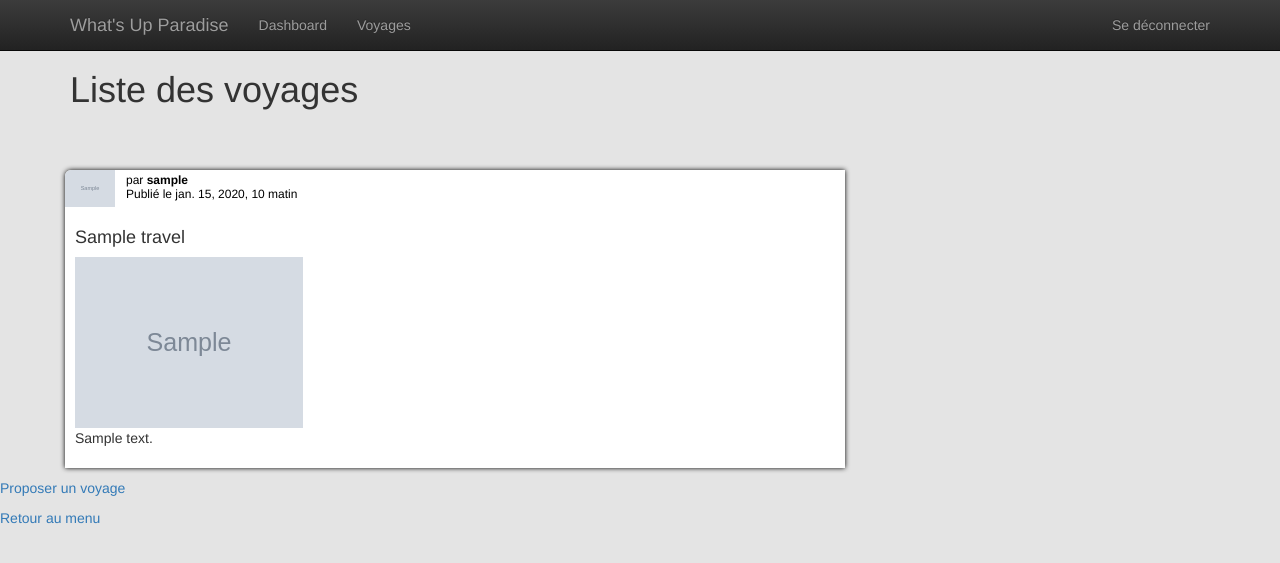
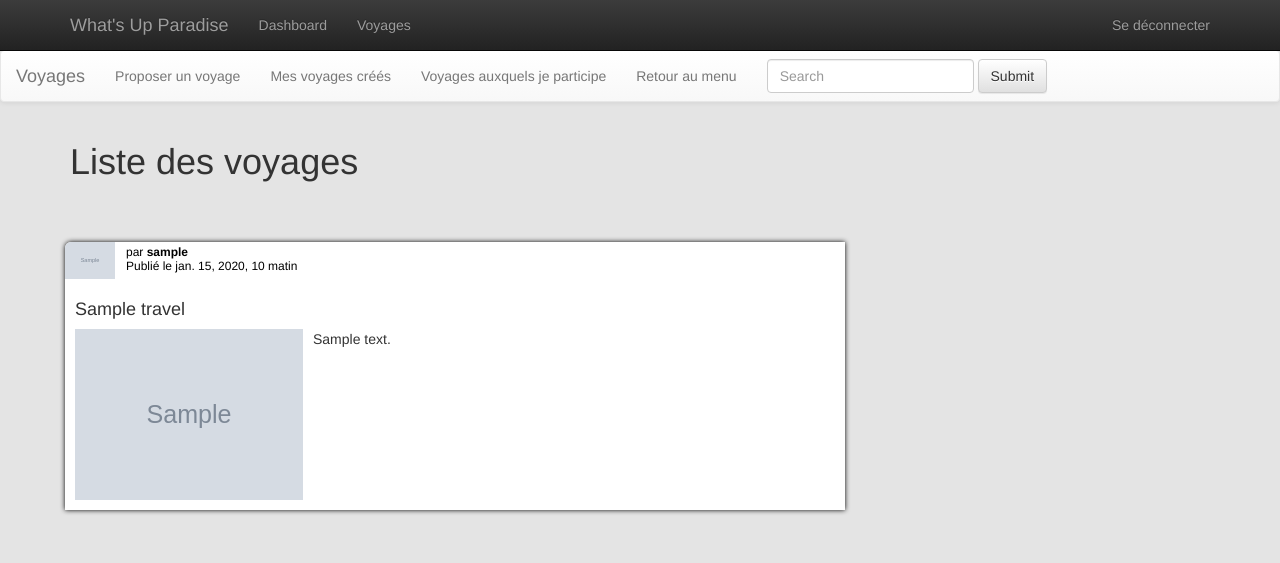
Before and after one commit to julien-monniot/PaaS-Website, a Django app: page /travel/ in a window 1280 px wide. Shown: the top 563 px of the page. Run offline with Django 3.2, Linux system fonts and the light colour scheme; a user stored in the database is signed in; tables that the repository leaves empty hold one stand-in row (values such as "Sample post"); grey boxes marked "Sample" are stand-in pictures; some libraries are stand-ins or nearby versions.

Commit message:
2nd menu(thematique) in travels

```diff
--- a/static/css/global.css
+++ b/static/css/global.css
@@ -72,14 +72,16 @@ body {
   background-color: white;
 }
 .publication-content-text{
-  display: inline-block;
   word-wrap: break-word;
-  text-align: justify;
+  text-align: justify;s
 }
 
 
 .publication-content-image{
   width: 30%;
+  min-width: 200px;
+  float: left;
+  margin-right: 10px;
 }
 
 .dashboard-action-button{
--- a/templates/base.html
+++ b/templates/base.html
@@ -3,9 +3,9 @@
     <head>
         <title>WUP</title>
         <script src="https://ajax.googleapis.com/ajax/libs/jquery/1.11.1/jquery.min.js"></script>
-        <link rel="stylesheet" href="https://maxcdn.bootstrapcdn.com/bootstrap/3.3.6/css/bootstrap.min.css" integrity="sha512-dTfge/zgoMYpP7QbHy4gWMEGsbsdZeCXz7irItjcC3sPUFtf0kuFbDz/ixG7ArTxmDjLXDmezHubeNikyKGVyQ==" crossorigin="anonymous">
-        <link rel="stylesheet" href="https://maxcdn.bootstrapcdn.com/bootstrap/3.3.6/css/bootstrap-theme.min.css" integrity="sha384-aUGj/X2zp5rLCbBxumKTCw2Z50WgIr1vs/PFN4praOTvYXWlVyh2UtNUU0KAUhAX" crossorigin="anonymous">
-        <script src="https://maxcdn.bootstrapcdn.com/bootstrap/3.3.6/js/bootstrap.min.js" integrity="sha512-K1qjQ+NcF2TYO/eI3M6v8EiNYZfA95pQumfvcVrTHtwQVDG+aHRqLi/ETn2uB+1JqwYqVG3LIvdm9lj6imS/pQ==" crossorigin="anonymous"></script>
+        <link rel="stylesheet" href="https://maxcdn.bootstrapcdn.com/bootstrap/3.3.6/css/bootstrap.min.css" crossorigin="anonymous">
+        <link rel="stylesheet" href="https://maxcdn.bootstrapcdn.com/bootstrap/3.3.6/css/bootstrap-theme.min.css" crossorigin="anonymous">
+        <script src="https://maxcdn.bootstrapcdn.com/bootstrap/3.3.6/js/bootstrap.min.js"  crossorigin="anonymous"></script>
         <link href="{% static 'css/global.css' %}" rel="stylesheet">
         <link href="{% static 'css/login.css' %}" rel="stylesheet">
     </head>
--- a/travel/templates/travel/travel_list.html
+++ b/travel/templates/travel/travel_list.html
@@ -2,6 +2,39 @@
 
 {% block content %}
 
+
+
+<nav class="navbar navbar-default" role="navigation">
+  <!-- Brand and toggle get grouped for better mobile display -->
+  <div class="navbar-header">
+    <button type="button" class="navbar-toggle" data-toggle="collapse" data-target=".navbar-ex1-collapse">
+      <span class="sr-only">Toggle navigation</span>
+      <span class="icon-bar"></span>
+      <span class="icon-bar"></span>
+      <span class="icon-bar"></span>
+    </button>
+    <a class="navbar-brand" href="#">Voyages</a>
+  </div>
+
+  <!-- Collect the nav links, forms, and other content for toggling -->
+  <div class="collapse navbar-collapse navbar-ex1-collapse ">
+    <ul class="nav navbar-nav">
+
+          <li><a href="{% url 'travel:create_travel' %}">Proposer un voyage</a></li>
+          <li><a href="{% url 'travel:create_travel' %}">Mes voyages créés</a></li>
+          <li><a href="{% url 'travel:create_travel' %}">Voyages auxquels je participe</a></li>
+          <li><a href="{% url 'main:main_panel' %}">Retour au menu</a></li>
+    </ul>
+    <form class="navbar-form navbar-left" role="search">
+      <div class="form-group">
+        <input class="form-control" placeholder="Search" type="text">
+      </div>
+      <button type="submit" class="btn btn-default">Submit</button>
+
+    </form>
+
+  </div><!-- /.navbar-collapse -->
+</nav>
      <div class="container">
 
 
@@ -29,10 +62,9 @@
             <div class="row publication-content">
               <div class="publication-content-title"> <h4>{{ travel.title }}</h4></div>
 
-              <div><img class="publication-content-image"  src="{{ travel.image.url }}" /> </div>
-                <div class="publication-content-text">
-                <p>{{ travel.description }}</p>
-
+              <div>
+                <img class="publication-content-image"  src="{{ travel.image.url }}" />
+                <p class="publication-content-text"> {{ travel.description }}</p>
                </div>
             </div>
           </div>
@@ -41,7 +73,4 @@
       </div>
     </div><!-- /.container -->
 
-    <p><a href="{% url 'travel:create_travel' %}">Proposer un voyage</a></p>
-    <p><a href="{% url 'main:main_panel' %}">Retour au menu</a></p>
-
 {% endblock content %}
--- a/wu/views.py
+++ b/wu/views.py
@@ -4,11 +4,11 @@ from django.contrib.auth import authenticate, login
 from django.contrib.auth.views import logout_then_login
 from .models import WuProfil
 from django.contrib.auth.models import User
+from wup import settings
 
 def index(request):
     if not request.user.is_authenticated():
-        return render(request, 'index.html', {})
-        #return redirect('%s?next=%s' % (settings.LOGIN_URL, request.path))
+        return redirect('%s?next=%s' % (settings.LOGIN_URL, request.path))
     else:
         return redirect('/dashboard')
 
--- a/wup/static/css/global.css
+++ b/wup/static/css/global.css
@@ -72,7 +72,6 @@ body {
   background-color: white;
 }
 .publication-content-text{
-  display: inline-block;
   word-wrap: break-word;
   text-align: justify;
 }
@@ -80,6 +79,9 @@ body {
 
 .publication-content-image{
   width: 30%;
+  min-width: 200px;
+  float: left;
+  margin-right: 10px;
 }
 
 .dashboard-action-button{
--- a/wup/urls.py
+++ b/wup/urls.py
@@ -19,6 +19,7 @@ from django.conf import settings
 
 urlpatterns = [
     url(r'^$', 'wu.views.index'),
+    url(r'^index.html$', 'wu.views.index'),
     url(r'^admin/', include(admin.site.urls)),
     url(r'^users/', include('wu.urls', namespace='users')),
     url(r'^dashboard/', include('dashboard.urls', namespace='main')),
```
